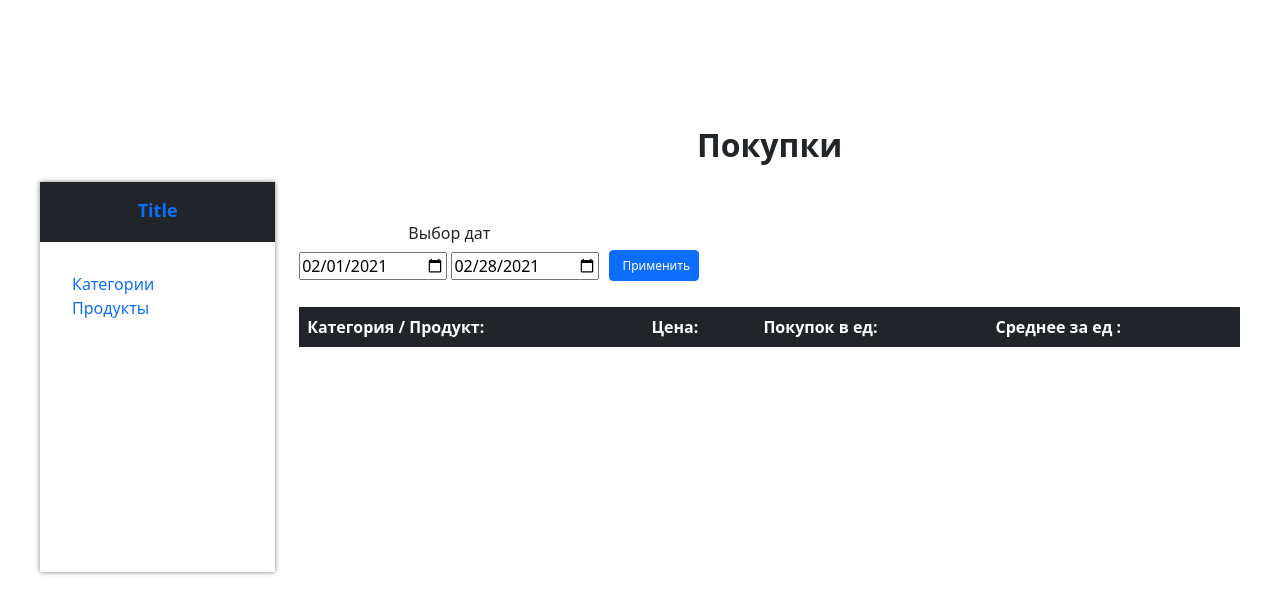
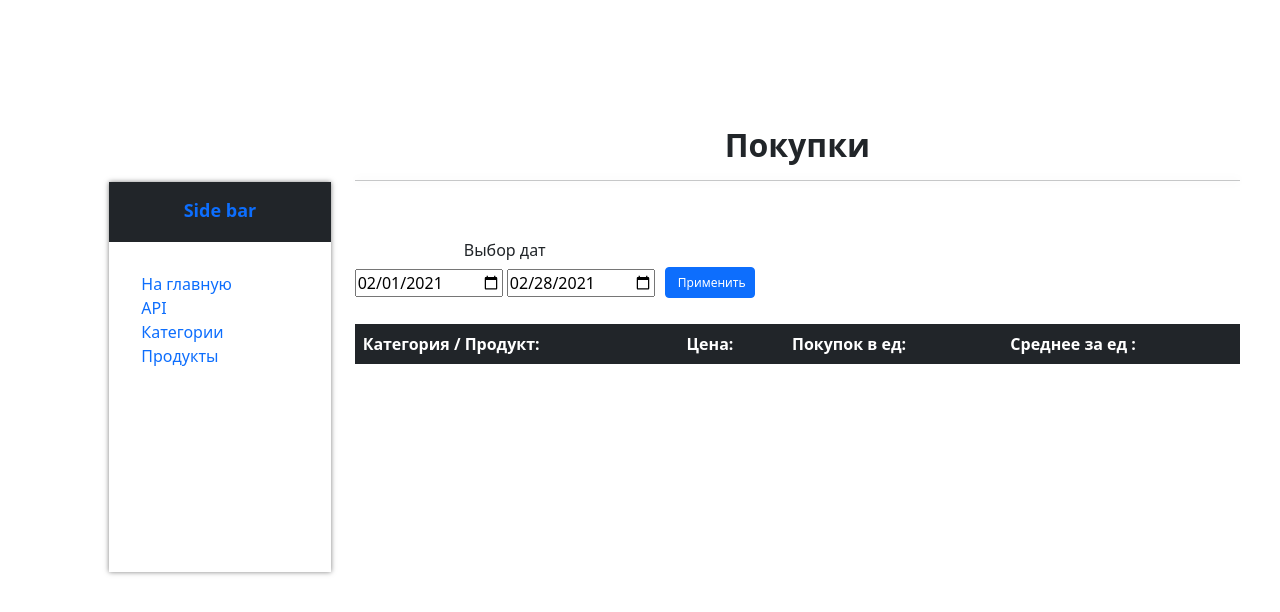
Before and after one commit to iokky/WMM, a Django app: page / in a window 1280 px wide. Shown: the part 64-676 px from the top of the page. Run offline with Django 3.2, Linux system fonts and the light colour scheme; lists and menus that the app fills with data are empty.

Commit message:
small update

```diff
--- a/order/templates/include/side_bar.html
+++ b/order/templates/include/side_bar.html
@@ -1,6 +1,6 @@
 {% load static %}
     <div class="side_bar_headding  navbar-dark bg-dark" id="side_bar_headding">
-        Title
+        Side bar
     </div>
     <ul class="side_bar_list ">
         <li class="side_bar_item">
@@ -13,6 +13,12 @@
         {% endif %}
         </li>
         <li class="side_bar_item">
+            <a href="{% url 'main' %}" class="side_bar_link">На главную</a>
+        </li>
+        <li class="side_bar_item">
+            <a href="{% url 'api' %}" class="side_bar_link">API</a>
+        </li>
+        <li class="side_bar_item">
             <a class="side_bar_link" href="{% url 'category' %}">Категории</a>
         </li>
         <li class="side_bar_item">
--- a/order/templates/index.html
+++ b/order/templates/index.html
@@ -19,6 +19,7 @@
 </section>
 
 <section class="context" style="display:flex;">
+    <button class="btn btn-primary open" id="open">Menu</button>
     <div class="side_bar_menu" id="side_bar_menu">
         {% include 'include/side_bar.html' %}
     </div>
@@ -27,6 +28,6 @@
         {% endblock main %}
     </div>
 </section>
-<button class="btn btn-primary open" id="open">Menu</button>
+
 </body>
 </html>
--- a/order/templates/order/category.html
+++ b/order/templates/order/category.html
@@ -52,7 +52,6 @@
                     <input type="text" name="category" value="{{ category.id }}" style="visibility:hidden; width:10px;">
                     <button type="submit"  class="btn btn-primary btn-block product_btn">+ Продукт</button>
                 </form>
-
             </div>
         </div>
     </div>
--- a/order/templates/order/order.html
+++ b/order/templates/order/order.html
@@ -4,6 +4,7 @@
 {% block content %}
     <section class="order">
         <h2 class="main_heading">Покупки</h2>
+        <hr class="line">
         <div class="date_filter">
             <form  method="get" action="{% url 'api' %}">
                 <div style="text-align: center;">
--- a/order/views.py
+++ b/order/views.py
@@ -36,7 +36,6 @@ class CategoryView(ListView):
                 instance = form.save(commit=False)
                 instance.save()
                 messages.success(request, 'Продукт успешно добавлен')
-                print(self)
             return HttpResponseRedirect('/category')
 
 
@@ -79,7 +78,8 @@ class ProductFormView(CreateView):
         form = super(ProductFormView, self).get_form()
         initial_base = self.get_initial()
         form.initial = initial_base
-        form.fields['category'].initial = self.request.GET['category']
+        if 'category' in self.request.GET:
+            form.fields['category'].initial = self.request.GET['category']
         return form
 
     def post(self, request):
@@ -135,7 +135,6 @@ class ReportSerialize(View):
             .order_by('-product_cost')
 
         data = {'series': [], 'products': [], 'total_cost': 0}
-        product_data = {'series': [], 'total_cost': 0}
 
         for order in orders_list:
             data['total_cost'] += order['cost']
@@ -148,7 +147,6 @@ class ReportSerialize(View):
         # print(data['series'])
 
         for order in products_list:
-            product_data['total_cost'] += order['product_cost']
             data['products'].append({
                 'category': order['category__name'],
                 'name': order['product__name'],
--- a/static/assets/css/style.css
+++ b/static/assets/css/style.css
@@ -366,14 +366,14 @@
 .open {
     cursor: pointer;
     visibility: hidden;
-    position: absolute;
-    top: 30%;
-    left: 28%;
+    margin-top: 15%;
     width: 70px;
+    height: 40px;
     transition: 528ms;
 }
 
 /* Order_page */
+
 
 .date_filter {
     margin-top: 60px;
```
